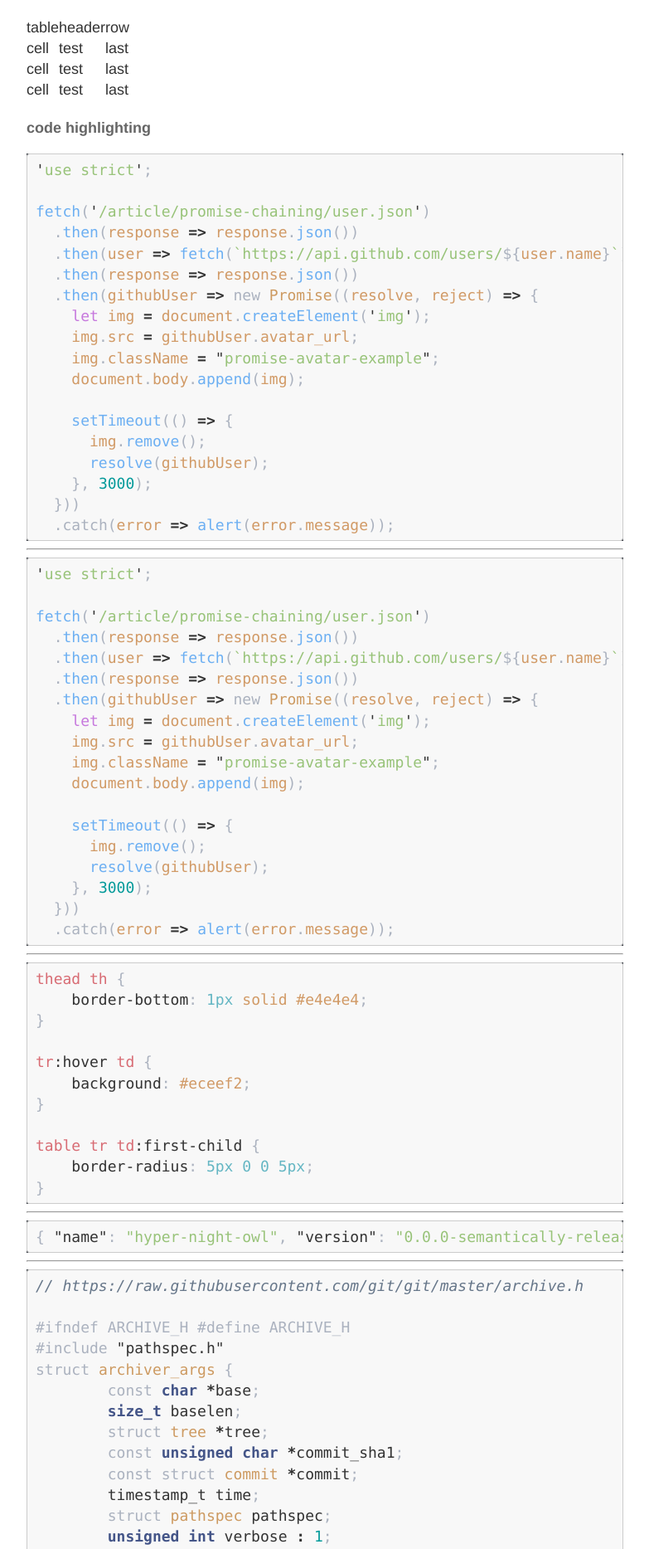
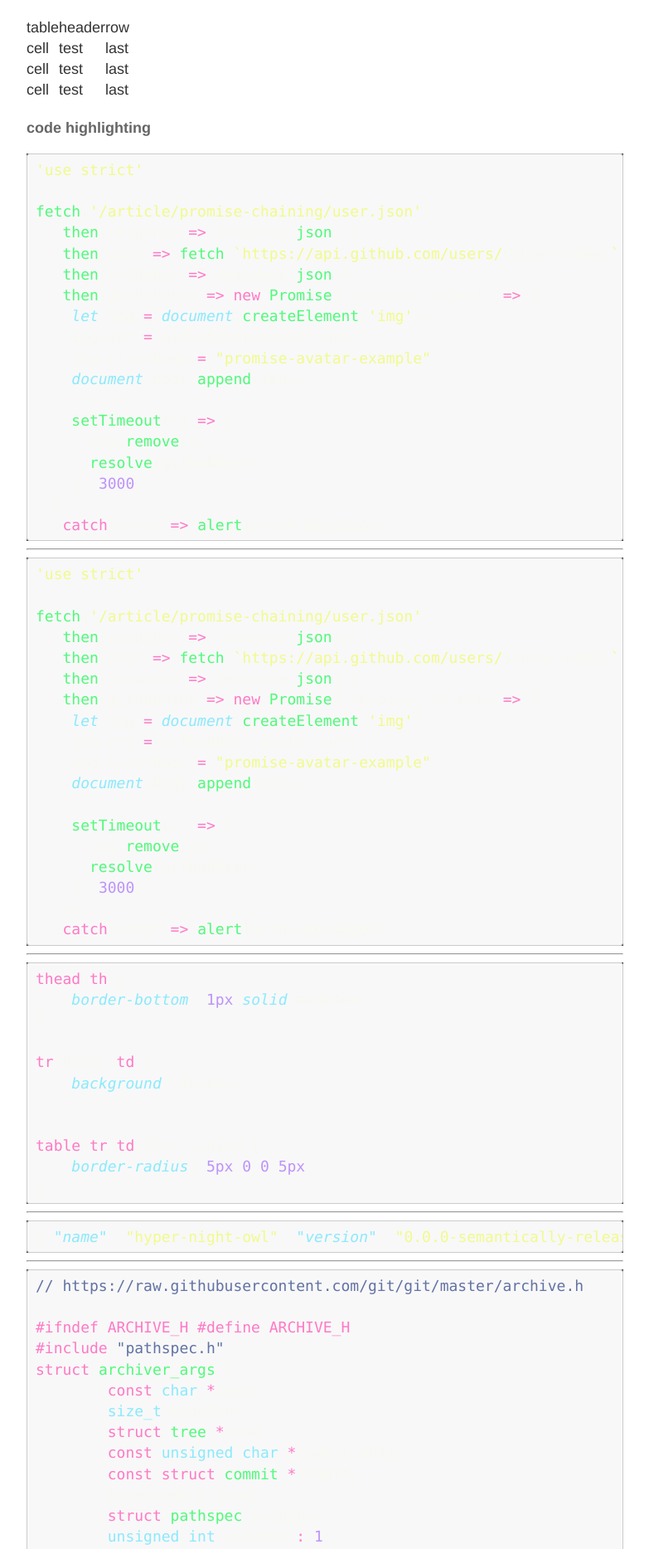
Before and after one commit to golman/golman.github.io, a Jekyll site: the page built from _posts/2020-02-14-test.md, in a window 1280 px wide. Shown: the part 1700-3567 px from the top of the page at 83% size, without its empty margins (248-1031 px from the left). Built offline with Jekyll 4.4.1, drawn with Linux system fonts in a browser that asks for light colours; our own code applies the rules of GitHub Pages for plain Markdown files.

Commit message:
dracula theme

```diff
--- a/_sass/_highlights.scss
+++ b/_sass/_highlights.scss
@@ -2,15 +2,15 @@
 /* from http://stackoverflow.com/a/23393920 */
 
 .highlight pre code * {
-    white-space: nowrap;    /* this sets all children inside to nowrap */
+  white-space: nowrap; /* this sets all children inside to nowrap */
 }
 
 .highlight pre {
-    overflow-x: auto;       /* this sets the scrolling in x*/
+  overflow-x: auto; /* this sets the scrolling in x*/
 }
 
 .highlight pre code {
-    white-space: pre;       /* forces <code> to respect <pre> formatting*/
+  white-space: pre; /* forces <code> to respect <pre> formatting*/
 }
 
 
@@ -19,83 +19,180 @@
  * Courtesy of GitHub.com
  */
 .highlight pre code, .highlight pre, pre, .highlight .hll, code {
-    font-family: "Dank Mono", "Fira Code", Menlo, Monaco, Consolas, "Courier New", monospace;
+  font-family: "Dank Mono", "Fira Code", Menlo, Monaco, Consolas, "Courier New", monospace;
 }
 
 .highlight pre, pre, .highlight .hll {
-    background-color: #f8f8f8;
-    border: 1px solid #ccc;
-    padding: 6px 10px;
-    border-radius: 3px;
+  background-color: #f8f8f8;
+  border: 1px solid #ccc;
+  padding: 6px 10px;
+  border-radius: 3px;
 }
 
-/**
- * Syntax highlighting styles inspired by Atom's One Dark theme
+/* Dracula Theme v1.2.5
+ *
+ * https://github.com/zenorocha/dracula-theme
+ *
+ * Copyright 2016, All rights reserved
+ *
+ * Code licensed under the MIT license
+ * http://zenorocha.mit-license.org
+ *
+ * @author Rob G <wowmotty@gmail.com>
+ * @author Chris Bracco <chris@cbracco.me>
+ * @author Zeno Rocha <hi@zenorocha.com>
+ * @author Piruin Panichphol <piruin.p@gmail.com>
  */
+
+/*
+ * Variables
+ */
+
+$dt-gray-dark: #282a36; // Background
+$dt-gray: #44475a; // Current Line & Selection
+$dt-gray-light: #f8f8f2; // Foreground
+$dt-blue: #6272a4; // Comment
+$dt-cyan: #8be9fd;
+$dt-green: #50fa7b;
+$dt-orange: #ffb86c;
+$dt-pink: #ff79c6;
+$dt-purple: #bd93f9;
+$dt-red: #ff5555;
+$dt-yellow: #f1fa8c;
+
+/*
+ * Styles
+ */
+
 .highlight {
-    background: #282c34; //DONE
-    .lineno { color: #4b5363;}
+  background: $dt-gray-dark;
+  color: $dt-gray-light;
 
-    .c     { color: #667689; font-style: italic } // Comment
-    .err   { color: #a61717; background-color: #e3d2d2 } // Error
-    .k     { font-weight: bold } // Keyword
-    .o     { font-weight: bold } // Operator
-    .cm    { color: #667689; font-style: italic } // Comment.Multiline
-    .cp    { color: #abb2bf; } // Comment.Preproc
-    .c1    { color: #667689; font-style: italic } // Comment.Single
-    .cs    { color: #667689; font-weight: bold; font-style: italic } // Comment.Special
-    .gd    { color: #000; background-color: #fdd } // Generic.Deleted
-    .gd .x { color: #000; background-color: #faa } // Generic.Deleted.Specific
-    .ge    { font-style: italic } // Generic.Emph
-    .gr    { color: #a00 } // Generic.Error
-    .gh    { color: #999 } // Generic.Heading
-    .gi    { color: #000; background-color: #dfd } // Generic.Inserted
-    .gi .x { color: #000; background-color: #afa } // Generic.Inserted.Specific
-    .go    { color: #888 } // Generic.Output
-    .gp    { color: #555 } // Generic.Prompt
-    .gs    { font-weight: bold } // Generic.Strong
-    .gu    { color: #aaa } // Generic.Subheading
-    .gt    { color: #a00 } // Generic.Traceback
-    .k     {color:  #abb2bf; font-weight: normal;}
-    .kc    { font-weight: bold } // Keyword.Constant
-    .kd    { color: #c678dd; } // Keyword.Declaration
-    .kp    { font-weight: bold } // Keyword.Pseudo
-    .kr    { color: #c678dd; } // Keyword.Reserved
-    .kt    { color: #458; font-weight: bold } // Keyword.Type
-    .m     { color: #64b6c3 } // Literal.Number
-    .p     {color: #abb2bf;}
-    .s     { color: #98c379 } // Literal.String
-    .na    { color: #d19a66; } // Name.Attribute
-    .nb    { color: #d19a66; } // Name.Builtin
-    .nc    { color: #cd9a61; } // Name.Class
-    .no    { color: #008080 } // Name.Constant
-    .ni    { color: #800080 } // Name.Entity
-    .ne    { color: #6caff2; font-weight: bold } // Name.Exception
-    .nf    { color: #6caff2; } // Name.Function
-    .nn    { color: #555 } // Name.Namespace
-    .nt    { color: #d86c74 } // Name.Tag
-    .nv    { color: #008080 } // Name.Variable
-    .nx    { color: #d19a66;}
-    .ow    { font-weight: bold } // Operator.Word
-    .w     { color: #bbb } // Text.Whitespace
-    .mf    { color: #099 } // Literal.Number.Float
-    .mh    { color: #099 } // Literal.Number.Hex
-    .mi    { color: #099 } // Literal.Number.Integer
-    .mo    { color: #099 } // Literal.Number.Oct
-    .sb    { color: #d14 } // Literal.String.Backtick
-    .sc    { color: #d14 } // Literal.String.Char
-    .sd    { color: #d14 } // Literal.String.Doc
-    .s2    { color: #98c379; } // Literal.String.Double
-    .se    { color: #d14 } // Literal.String.Escape
-    .sh    { color: #d14 } // Literal.String.Heredoc
-    .si    { color: #d14 } // Literal.String.Interpol
-    .sx    { color: #d14 } // Literal.String.Other
-    .sr    { color: #009926 } // Literal.String.Regex
-    .s1    { color: #98c379; } // Literal.String.Single
-    .ss    { color: #990073 } // Literal.String.Symbol
-    .bp    { color: #999 } // Name.Builtin.Pseudo
-    .vc    { color: #008080 } // Name.Variable.Class
-    .vg    { color: #008080 } // Name.Variable.Global
-    .vi    { color: #008080 } // Name.Variable.Instance
-    .il    { color: #099 } // Literal.Number.Integer.Long
+  .hll,
+  .s,
+  .sa,
+  .sb,
+  .sc,
+  .dl,
+  .sd,
+  .s2,
+  .se,
+  .sh,
+  .si,
+  .sx,
+  .sr,
+  .s1,
+  .ss {
+    color: $dt-yellow;
+  }
+
+  .go {
+    color: $dt-gray;
+  }
+
+  .err,
+  .g,
+  .l,
+  .n,
+  .x,
+  .p,
+  .ge,
+  .gr,
+  .gh,
+  .gi,
+  .gp,
+  .gs,
+  .gu,
+  .gt,
+  .ld,
+  .no,
+  .nd,
+  .ni,
+  .ne,
+  .nn,
+  .nx,
+  .py,
+  .w,
+  .bp {
+    color: $dt-gray-light;
+  }
+
+  .gh,
+  .gi,
+  .gu {
+    font-weight: bold;
+  }
+
+  .ge {
+    text-decoration: underline;
+  }
+
+  .bp {
+    font-style: italic;
+  }
+
+  .c,
+  .ch,
+  .cm,
+  .cpf,
+  .c1,
+  .cs {
+    color: $dt-blue;
+  }
+
+  .kd,
+  .kt,
+  .nb,
+  .nl,
+  .nv,
+  .vc,
+  .vg,
+  .vi,
+  .vm {
+    color: $dt-cyan;
+  }
+
+  .kd,
+  .nb,
+  .nl,
+  .nv,
+  .vc,
+  .vg,
+  .vi,
+  .vm {
+    font-style: italic;
+  }
+
+  .na,
+  .nc,
+  .nf,
+  .fm {
+    color: $dt-green;
+  }
+
+  .k,
+  .o,
+  .cp,
+  .kc,
+  .kn,
+  .kp,
+  .kr,
+  .nt,
+  .ow {
+    color: $dt-pink;
+  }
+
+  .m,
+  .mb,
+  .mf,
+  .mh,
+  .mi,
+  .mo,
+  .il {
+    color: $dt-purple;
+  }
+
+  .gd {
+    color: $dt-red;
+  }
 }
```
